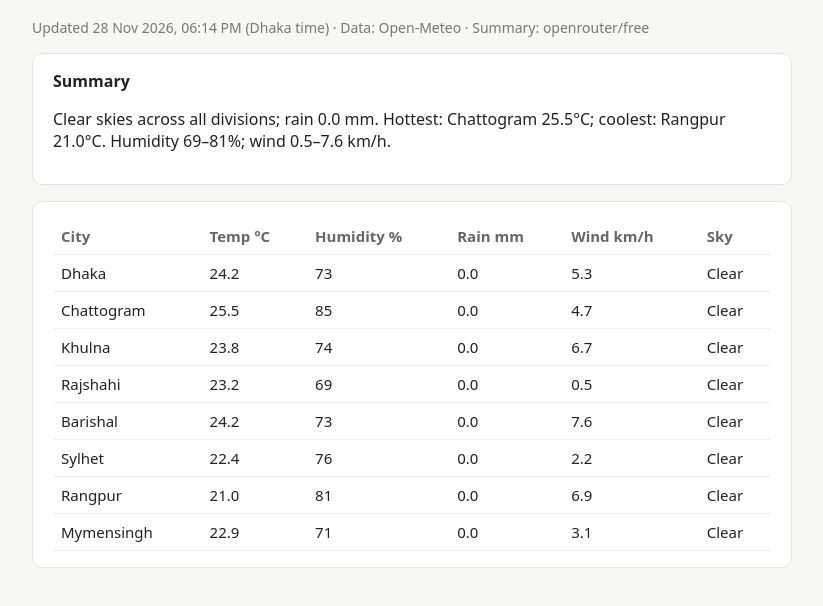
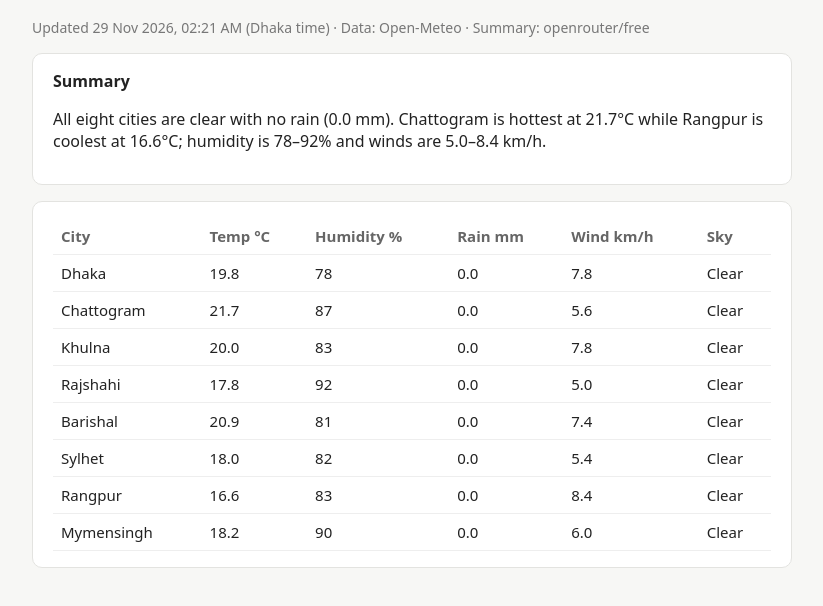
Before and after one commit to FazlyRabbiBD/bd-weather-agent, a plain HTML site: page index.html in a window 1280 px wide. Shown: the part 86-692 px from the top of the page, without its empty margins (228-1051 px from the left). Drawn offline with Linux system fonts and the light colour scheme.

Commit message:
Update weather

```diff
--- a/index.html
+++ b/index.html
@@ -12,10 +12,8 @@
  .wrap{overflow-x:auto}
 </style></head><body>
 <h1>Bangladesh Weather</h1>
-<p class="muted">Updated 28 Nov 2026, 06:14 PM (Dhaka time) · Data: Open-Meteo · Summary: openrouter/free</p>
-<div class="card"><strong>Summary</strong><p>Clear skies across all divisions; rain 0.0 mm.
-Hottest: Chattogram 25.5°C; coolest: Rangpur 21.0°C.
-Humidity 69–81%; wind 0.5–7.6 km/h.</p></div>
+<p class="muted">Updated 29 Nov 2026, 02:21 AM (Dhaka time) · Data: Open-Meteo · Summary: openrouter/free</p>
+<div class="card"><strong>Summary</strong><p>All eight cities are clear with no rain (0.0 mm). Chattogram is hottest at 21.7°C while Rangpur is coolest at 16.6°C; humidity is 78–92% and winds are 5.0–8.4 km/h.</p></div>
 <div class="card wrap"><table class="dataframe">
   <thead>
     <tr style="text-align: right;">
@@ -30,66 +28,66 @@ Humidity 69–81%; wind 0.5–7.6 km/h.</p></div>
   <tbody>
     <tr>
       <td>Dhaka</td>
-      <td>24.2</td>
-      <td>73</td>
+      <td>19.8</td>
+      <td>78</td>
       <td>0.0</td>
-      <td>5.3</td>
+      <td>7.8</td>
       <td>Clear</td>
     </tr>
     <tr>
       <td>Chattogram</td>
-      <td>25.5</td>
-      <td>85</td>
+      <td>21.7</td>
+      <td>87</td>
       <td>0.0</td>
-      <td>4.7</td>
+      <td>5.6</td>
       <td>Clear</td>
     </tr>
     <tr>
       <td>Khulna</td>
-      <td>23.8</td>
-      <td>74</td>
+      <td>20.0</td>
+      <td>83</td>
       <td>0.0</td>
-      <td>6.7</td>
+      <td>7.8</td>
       <td>Clear</td>
     </tr>
     <tr>
       <td>Rajshahi</td>
-      <td>23.2</td>
-      <td>69</td>
+      <td>17.8</td>
+      <td>92</td>
       <td>0.0</td>
-      <td>0.5</td>
+      <td>5.0</td>
       <td>Clear</td>
     </tr>
     <tr>
       <td>Barishal</td>
-      <td>24.2</td>
-      <td>73</td>
+      <td>20.9</td>
+      <td>81</td>
       <td>0.0</td>
-      <td>7.6</td>
+      <td>7.4</td>
       <td>Clear</td>
     </tr>
     <tr>
       <td>Sylhet</td>
-      <td>22.4</td>
-      <td>76</td>
+      <td>18.0</td>
+      <td>82</td>
       <td>0.0</td>
-      <td>2.2</td>
+      <td>5.4</td>
       <td>Clear</td>
     </tr>
     <tr>
       <td>Rangpur</td>
-      <td>21.0</td>
-      <td>81</td>
+      <td>16.6</td>
+      <td>83</td>
       <td>0.0</td>
-      <td>6.9</td>
+      <td>8.4</td>
       <td>Clear</td>
     </tr>
     <tr>
       <td>Mymensingh</td>
-      <td>22.9</td>
-      <td>71</td>
+      <td>18.2</td>
+      <td>90</td>
       <td>0.0</td>
-      <td>3.1</td>
+      <td>6.0</td>
       <td>Clear</td>
     </tr>
   </tbody>
```
